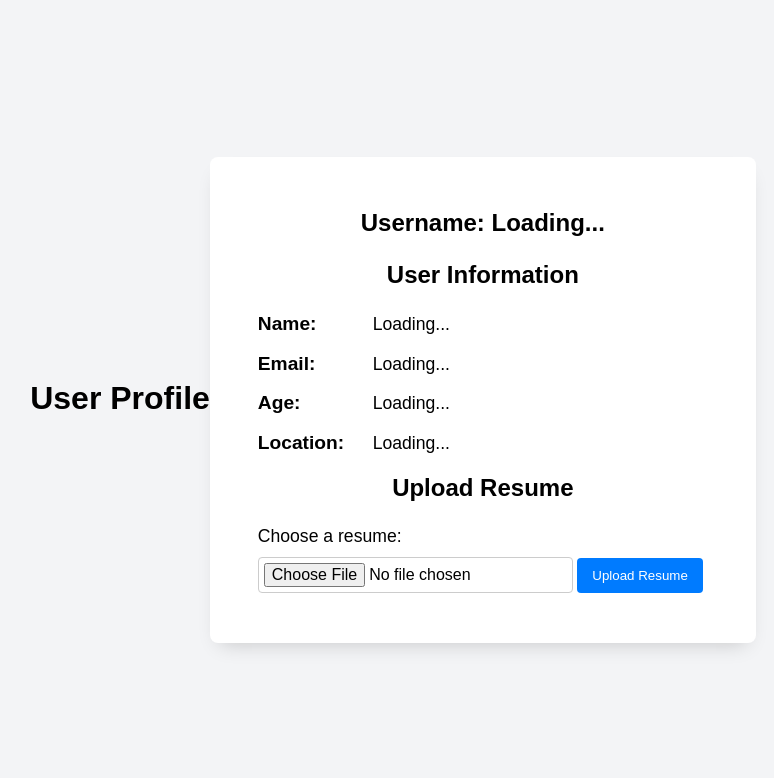
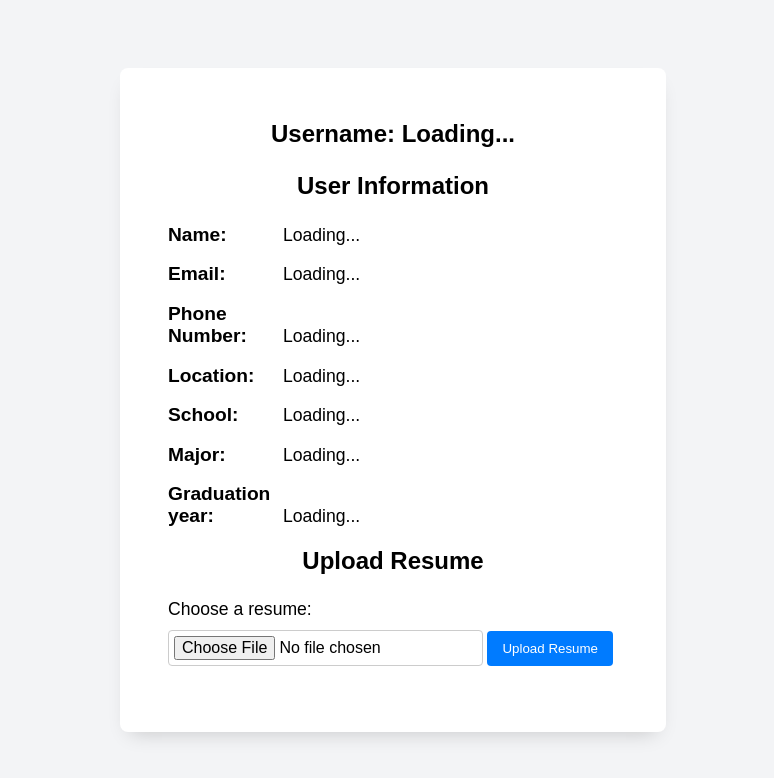
Before and after one commit to TateSamuD/HackISUv2_TNT, a plain HTML site: page html/tab_profile.html in a window 1280 px wide. Shown: the whole page, without its empty margins (247-1021 px from the left). Drawn offline with Linux system fonts and the light colour scheme.

Commit message:
html update

```diff
--- a/html/tab_profile.html
+++ b/html/tab_profile.html
@@ -11,7 +11,6 @@
 </head>
 
 <body>
-    <h1>User Profile</h1>
     <div class="container">
         <div>
             <h2>Username: <span id="username">Loading...</span></h2>
@@ -21,8 +20,11 @@
             <h2>User Information</h2>
             <p><strong>Name:</strong> <span id="name">Loading...</span></p>
             <p><strong>Email:</strong> <span id="email">Loading...</span></p>
-            <p><strong>Age:</strong> <span id="age">Loading...</span></p>
+            <p><strong>Phone Number:</strong> <span id="phone">Loading...</span></p>
             <p><strong>Location:</strong> <span id="location">Loading...</span></p>
+            <p><strong>School:</strong> <span id="school">Loading...</span></p>
+            <p><strong>Major:</strong> <span id="major">Loading...</span></p>
+            <p><strong>Graduation year:</strong> <span id="gradYear">Loading...</span></p>
         </div>
 
         <div>
@@ -32,6 +34,10 @@
             <button class="button" onclick="uploadResume()">Upload Resume</button>
             <p id="uploadStatus"></p>
         </div>
+
+        <div>
+            <h2></h2>
+        </div>
     </div>
 </body>
 
```
Also changed, not shown: html/applicant_profile.html (added).
